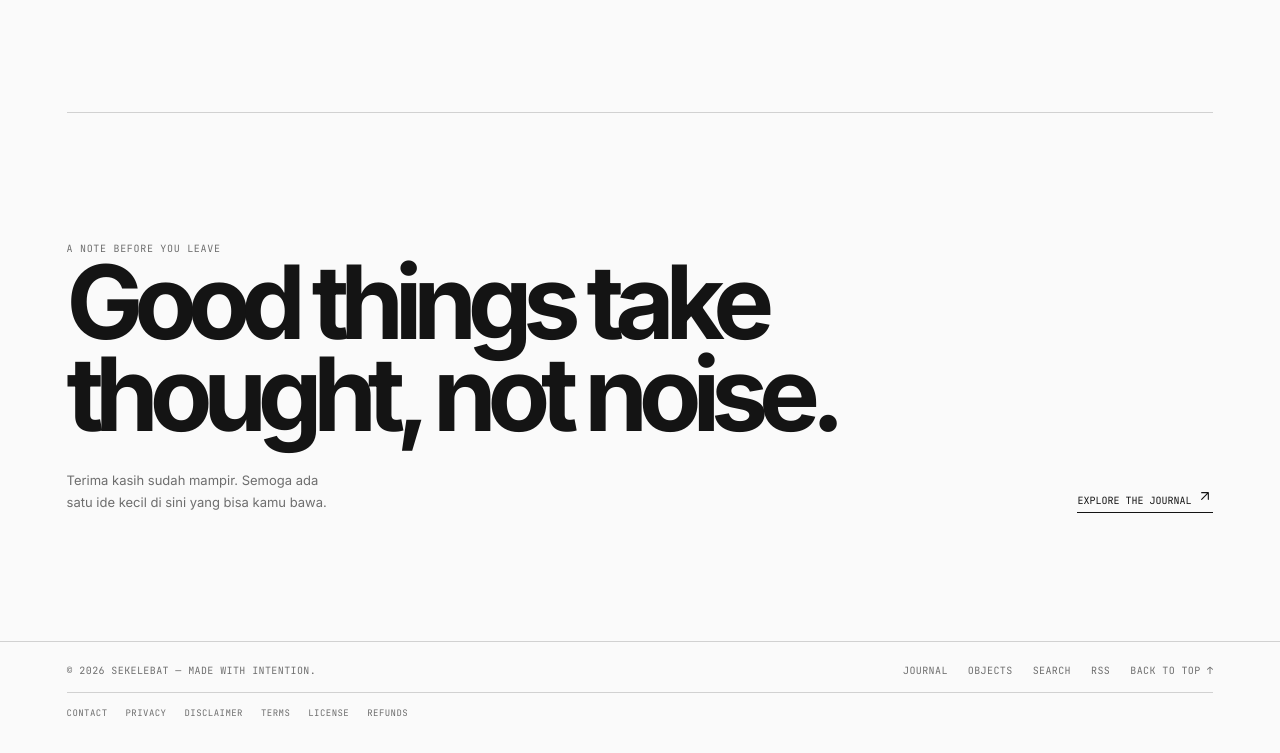
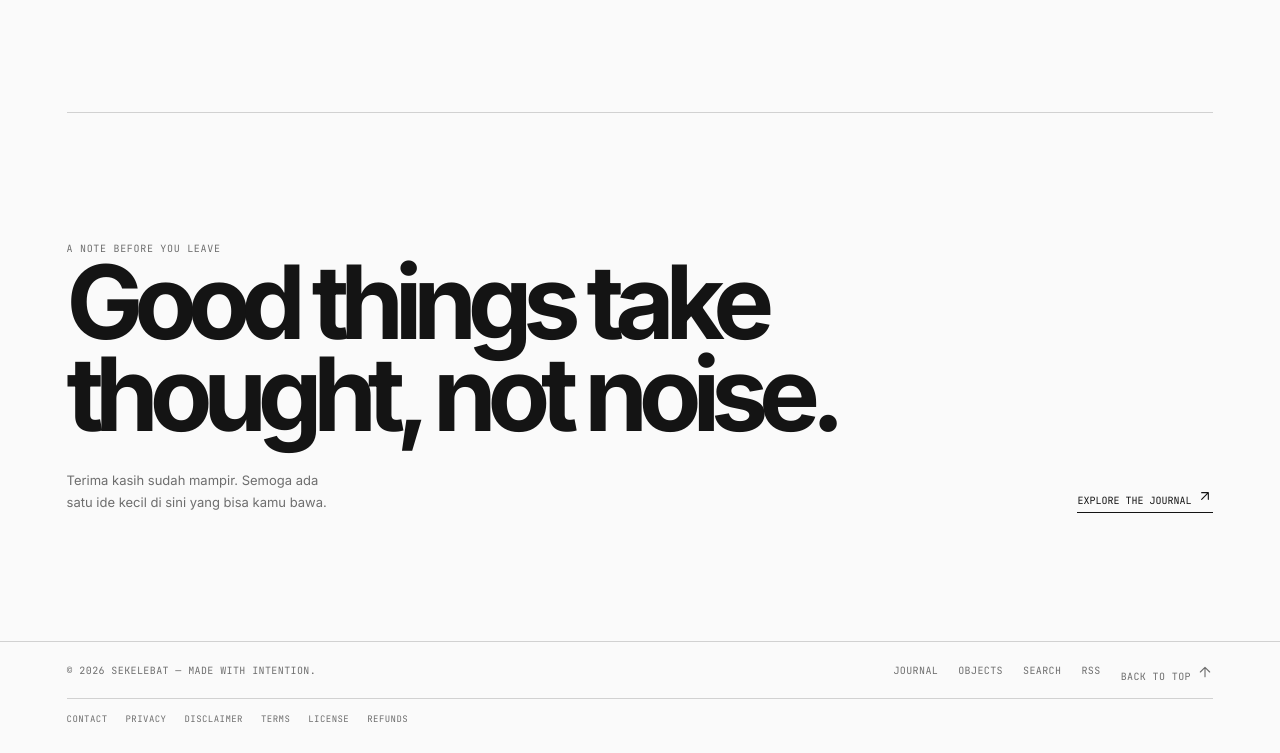
Before and after one commit to sekelebats/glassmor-obs24, an Eleventy site: page src/index.njk in a window 1280 px wide. Shown: the part 2982-3735 px from the top of the page. Built offline with nearby package versions, Linux system fonts and the light colour scheme; Eleventy itself is replaced by a stand-in of ours; files that its build step writes are made by us from their sources.

Commit message:
Update footer.njk

```diff
--- a/src/_includes/partials/footer.njk
+++ b/src/_includes/partials/footer.njk
@@ -6,7 +6,7 @@
       <a href="{{ '/objects/' | url }}">OBJECTS</a>
       <a href="{{ '/search/' | url }}">SEARCH</a>
       <a href="{{ '/feed.xml' | url }}">RSS</a>
-      <a href="#top">BACK TO TOP ↑</a>
+      <a href="#top">BACK TO TOP {% icon "arrow-up" %}</a>
     </div>
   </div>
   <div class="wrap footer-legal">
```
